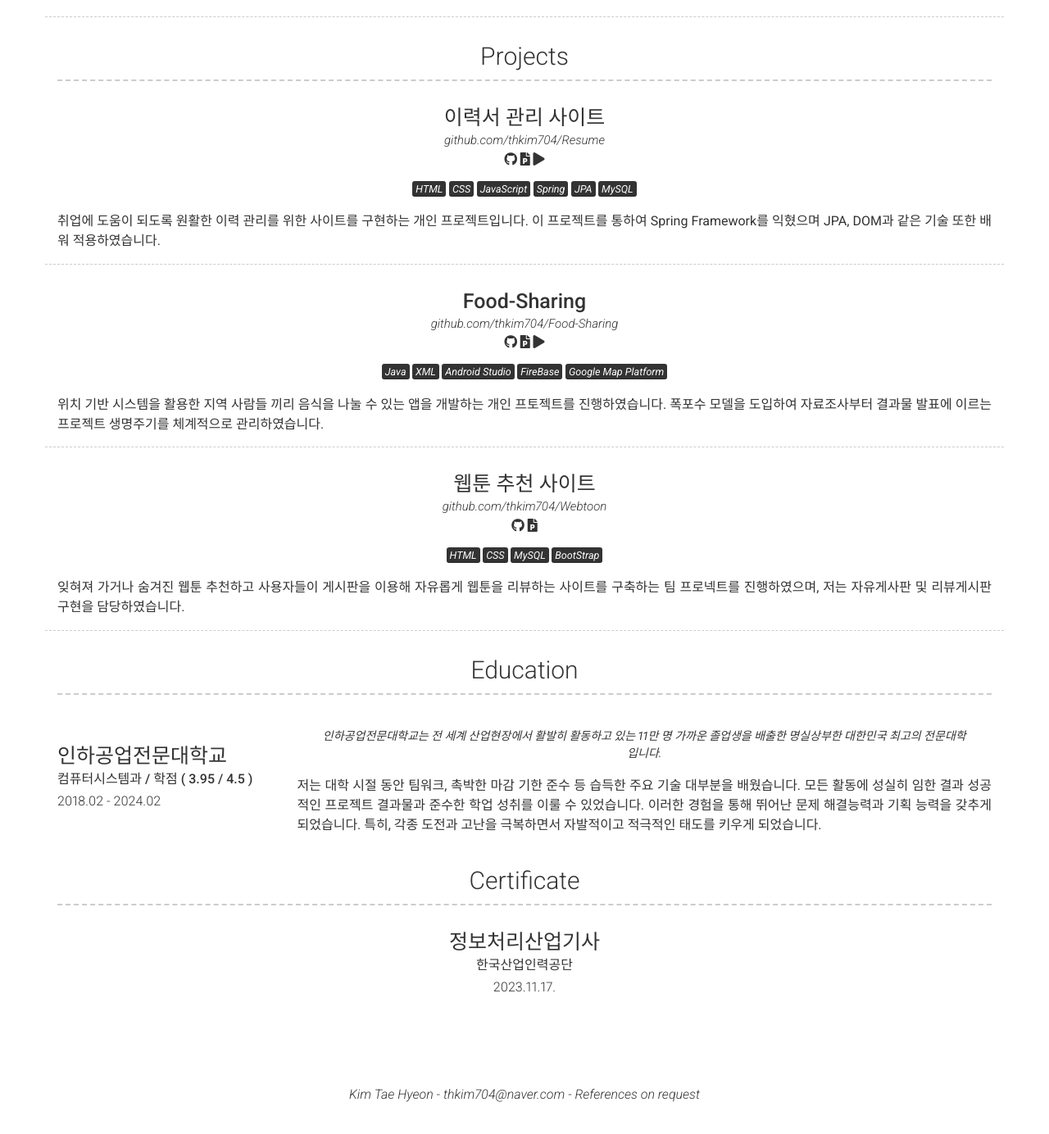
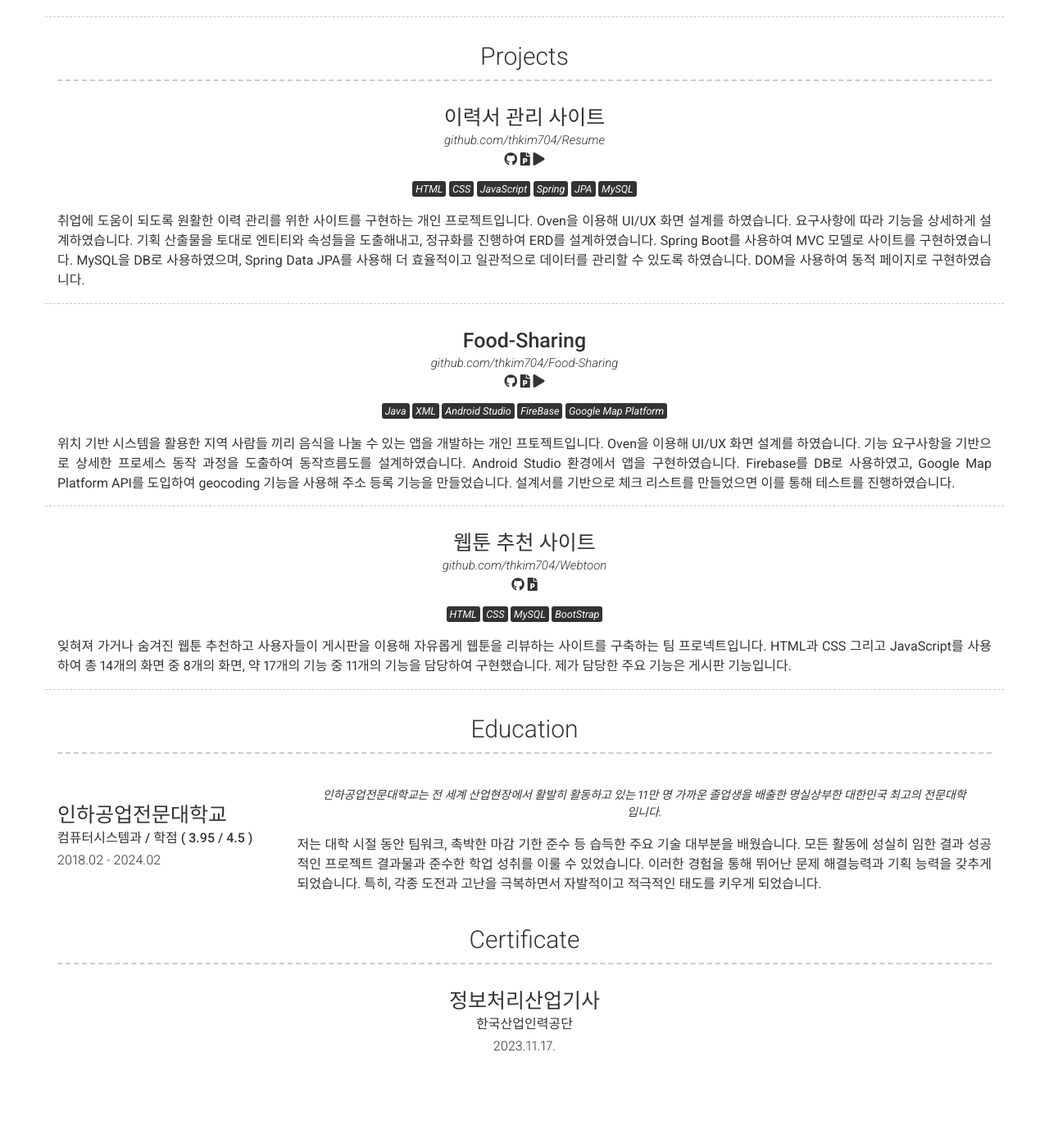
Before and after one commit to thkim704/thkim704.github.io, a Jekyll site: the page built from index.md, in a window 1280 px wide and 1400 px high, scrolled down 1164 px. Shown: the top 1384 px of the window at 82% size. Built offline with Jekyll 4.4.1, drawn with Linux system fonts in a browser that asks for light colours; nearby versions of some CDN libraries; before the commit the page ends 2519 px from its top, so only the background shows below that.

Commit message:
Update _config.yml

```diff
--- a/_config.yml
+++ b/_config.yml
@@ -97,7 +97,11 @@ content:
           <mark>HTML</mark> <mark>CSS</mark> <mark>JavaScript</mark> <mark>Spring</mark> <mark>JPA</mark> <mark>MySQL</mark>
         description: | # this will include new lines to allow paragraphs
           취업에 도움이 되도록 원활한 이력 관리를 위한 사이트를 구현하는 개인 프로젝트입니다.
-          이 프로젝트를 통하여 Spring Framework를 익혔으며 JPA, DOM과 같은 기술 또한 배워 적용하였습니다.
+          Oven을 이용해 UI/UX 화면 설계를 하였습니다. 요구사항에 따라 기능을 상세하게 설계하였습니다.
+          기획 산출물을 토대로 엔티티와 속성들을 도출해내고, 정규화를 진행하여 ERD를 설계하였습니다.
+          Spring Boot를 사용하여 MVC 모델로 사이트를 구현하였습니다.
+          MySQL을 DB로 사용하였으며, Spring Data JPA를 사용해 더 효율적이고 일관적으로 데이터를 관리할 수 있도록 하였습니다.
+          DOM을 사용하여 동적 페이지로 구현하였습니다.
       - layout: top-middle
         border: weak  # Value of `weak` will display a weak border below this item. # Any
                       # other value (or no value) means no border will be displayed
@@ -116,8 +120,11 @@ content:
         quote: >
           <mark>Java</mark> <mark>XML</mark> <mark>Android Studio</mark> <mark>FireBase</mark> <mark>Google Map Platform</mark>
         description: | # this will include new lines to allow paragraphs
-          위치 기반 시스템을 활용한 지역 사람들 끼리 음식을 나눌 수 있는 앱을 개발하는 개인 프토젝트를 진행하였습니다.
-          폭포수 모델을 도입하여 자료조사부터 결과물 발표에 이르는 프로젝트 생명주기를 체계적으로 관리하였습니다.
+          위치 기반 시스템을 활용한 지역 사람들 끼리 음식을 나눌 수 있는 앱을 개발하는 개인 프토젝트입니다.
+          Oven을 이용해 UI/UX 화면 설계를 하였습니다. 기능 요구사항을 기반으로 상세한 프로세스 동작 과정을 도출하여 동작흐름도를 설계하였습니다.
+          Android Studio 환경에서 앱을 구현하였습니다.
+          Firebase를 DB로 사용하였고, Google Map Platform API를 도입하여 geocoding 기능을 사용해 주소 등록 기능을 만들었습니다.
+          설계서를 기반으로 체크 리스트를 만들었으면 이를 통해 테스트를 진행하였습니다.
       - layout: top-middle
         border: weak  # Value of `weak` will display a weak border below this item. # Any
                       # other value (or no value) means no border will be displayed
@@ -133,7 +140,8 @@ content:
         quote: >
           <mark>HTML</mark> <mark>CSS</mark> <mark>MySQL</mark> <mark>BootStrap</mark>
         description: | # this will include new lines to allow paragraphs
-          잊혀져 가거나 숨겨진 웹툰 추천하고 사용자들이 게시판을 이용해 자유롭게 웹툰을 리뷰하는 사이트를 구축하는 팀 프로넥트를 진행하였으며, 저는 자유게사판 및 리뷰게시판 구현을 담당하였습니다.
+          잊혀져 가거나 숨겨진 웹툰 추천하고 사용자들이 게시판을 이용해 자유롭게 웹툰을 리뷰하는 사이트를 구축하는 팀 프로넥트입니다.
+          HTML과 CSS 그리고 JavaScript를 사용하여 총 14개의 화면 중 8개의 화면, 약 17개의 기능 중 11개의 기능을 담당하여 구현했습니다. 제가 담당한 주요 기능은 게시판 기능입니다.
   - title: Education
     layout: list
     content:
```
